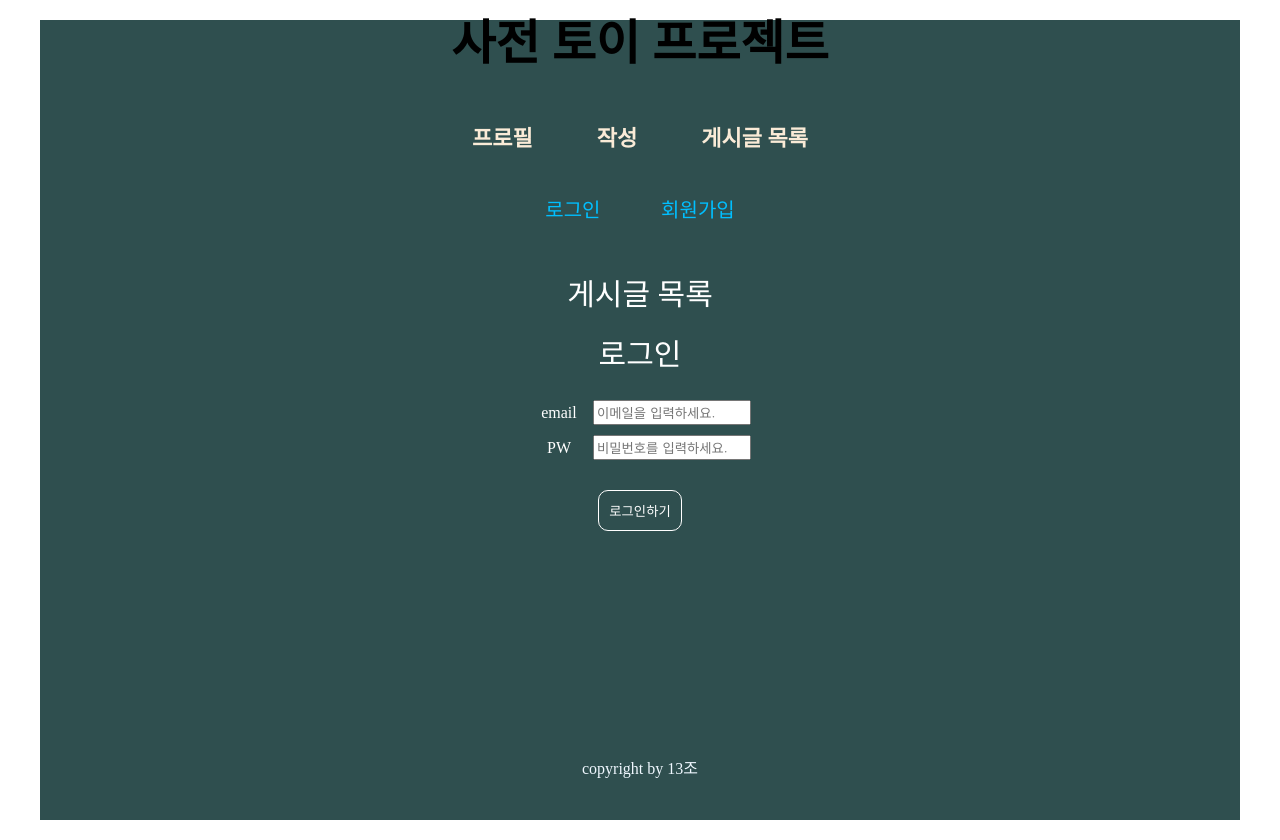
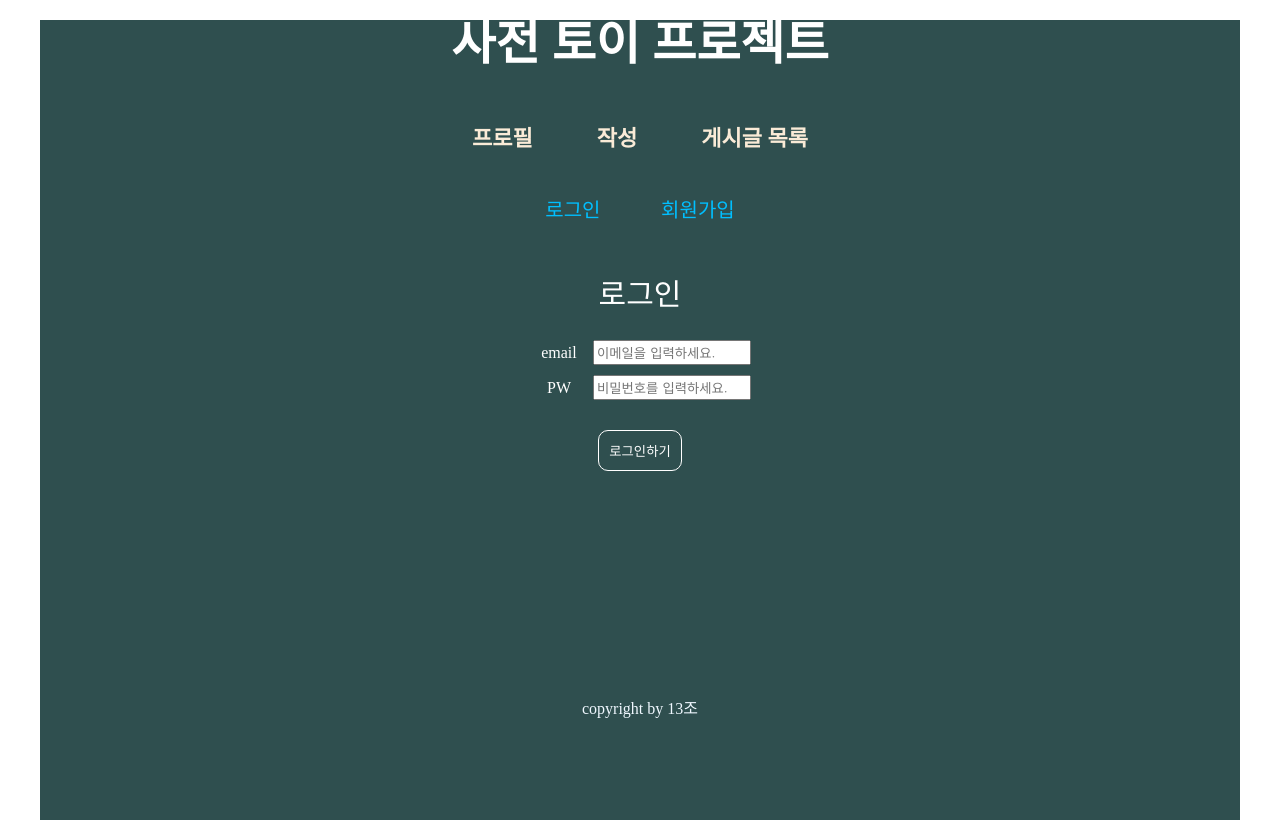
Before and after one commit to hyemin30/community, a Flask app: page / in a window 1280 px wide. Run offline with Flask 2, Linux system fonts and the light colour scheme; data that the repository does not hold is empty.

Commit message:
index.html 보냅니다

```diff
--- a/templates/index.html
+++ b/templates/index.html
@@ -5,31 +5,30 @@
     <meta http-equiv="X-UA-Compatible" content="IE=edge">
     <meta name="viewport" content="width=device-width, initial-scale=1.0">
     <link href="https://fonts.googleapis.com/css2?family=Gowun+Dodum&display=swap" rel="stylesheet">
-    <link rel="stylesheet" type="text/css" href="static/css/reset.css">
-    <link rel="stylesheet" type="text/css" href="static/css/style.css">
+    <link rel="stylesheet" type="text/css" href="/css/reset.css">
+    <link rel="stylesheet" type="text/css" href="/css/style.css">
     <script src="https://ajax.googleapis.com/ajax/libs/jquery/3.5.1/jquery.min.js"></script>
-    <script type="text/javascript" src="static/js/main.js"></script>
     <title>사전 토이 프로젝트</title>
 </head>
 <body>
 <div class="wrap">
     <header>
-        <h1 class="h1">사전 토이 프로젝트</h1>
+        <h1 class="h1"><a href="#">사전 토이 프로젝트</a></h1>
     </header>
     <nav class="nav">
         <ul class="nav-ul">
-            <li class="li-profile"><a href="#">프로필</a></li>
-            <li class="li-write"><a href="#">작성</a></li>
-            <li class="li-list"><a href="#">게시글 목록</a></li>
+            <li class="li-profile"><a href="#" onclick="viewNavContent('.profile')">프로필</a></li>
+            <li class="li-write"><a href="#" onclick="viewNavContent('.post')">작성</a></li>
+            <li class="li-list"><a href="#" onclick="viewNavContent('.postlist')">게시글 목록</a></li>
         </ul>
     </nav>
     <div class="info-wrap">
         <ul class="info-box">
-            <li><a href="#">로그인</a></li>
-            <li><a href="#">회원가입</a></li>
+            <li><a href="#" onclick="viewNavContent('.login')">로그인</a></li>
+            <li><a href="#" onclick="viewNavContent('.sign')">회원가입</a></li>
         </ul>
     </div>
-    <section class="section">
+    <section class="section" id="section">
         <article class="profile none">
             <h2>프로필</h2>
             <div class="profile_list">
@@ -61,7 +60,7 @@
                 </div>
             </div>
         </article>
-        <article class="postlist">
+        <article class="postlist none">
             <h2>게시글 목록</h2>
             <div class="postingbox" id="posting-list">
             </div>
@@ -110,5 +109,6 @@
     <footer>copyright by 13조</footer>
 
 </div>
+<script type="text/javascript" src="/js/main.js"></script>
 </body>
 </html>
```
